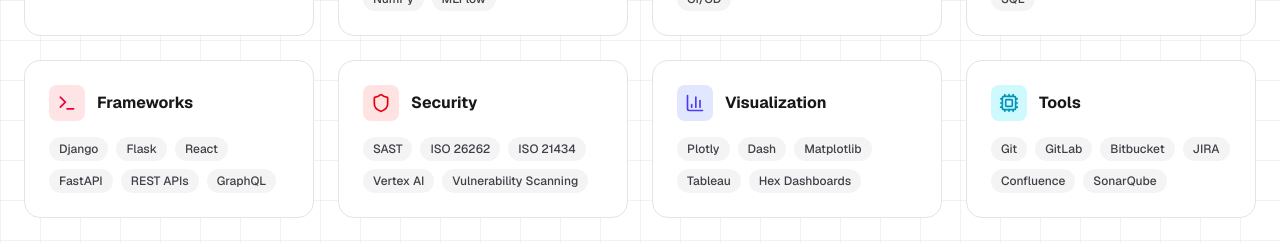
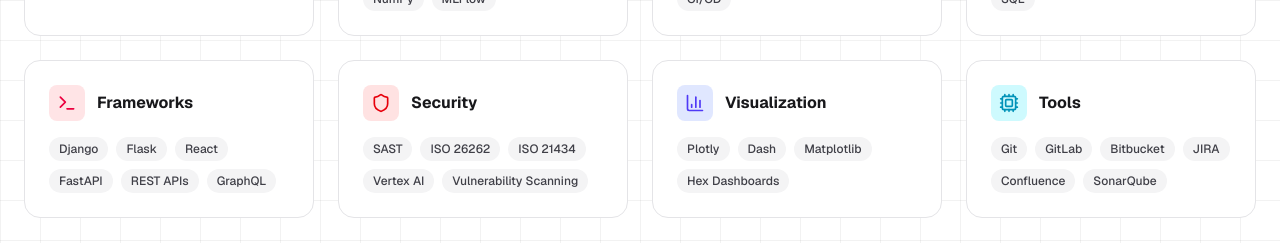
Before and after one commit to BNTiyan/bhavana-portfolio-agent, a Next.js app: page / in a window 1280 px wide. Shown: the part 1080-1323 px from the top of the page. Built offline with nearby package versions, Linux system fonts and the light colour scheme.

Commit message:
Add files via upload

```diff
--- a/src/app/page.tsx
+++ b/src/app/page.tsx
@@ -276,7 +276,7 @@
                 <h3 className="font-bold text-zinc-900 dark:text-white">Visualization</h3>
               </div>
               <div className="flex flex-wrap gap-2">
-                {['Plotly', 'Dash', 'Matplotlib', 'Tableau', 'Hex Dashboards'].map((skill) => (
+                {['Plotly', 'Dash', 'Matplotlib', 'Hex Dashboards'].map((skill) => (
                   <span key={skill} className="px-2.5 py-1 text-xs bg-zinc-100 dark:bg-zinc-800 rounded-full text-zinc-700 dark:text-zinc-300 font-medium">
                     {skill}
                   </span>
```
